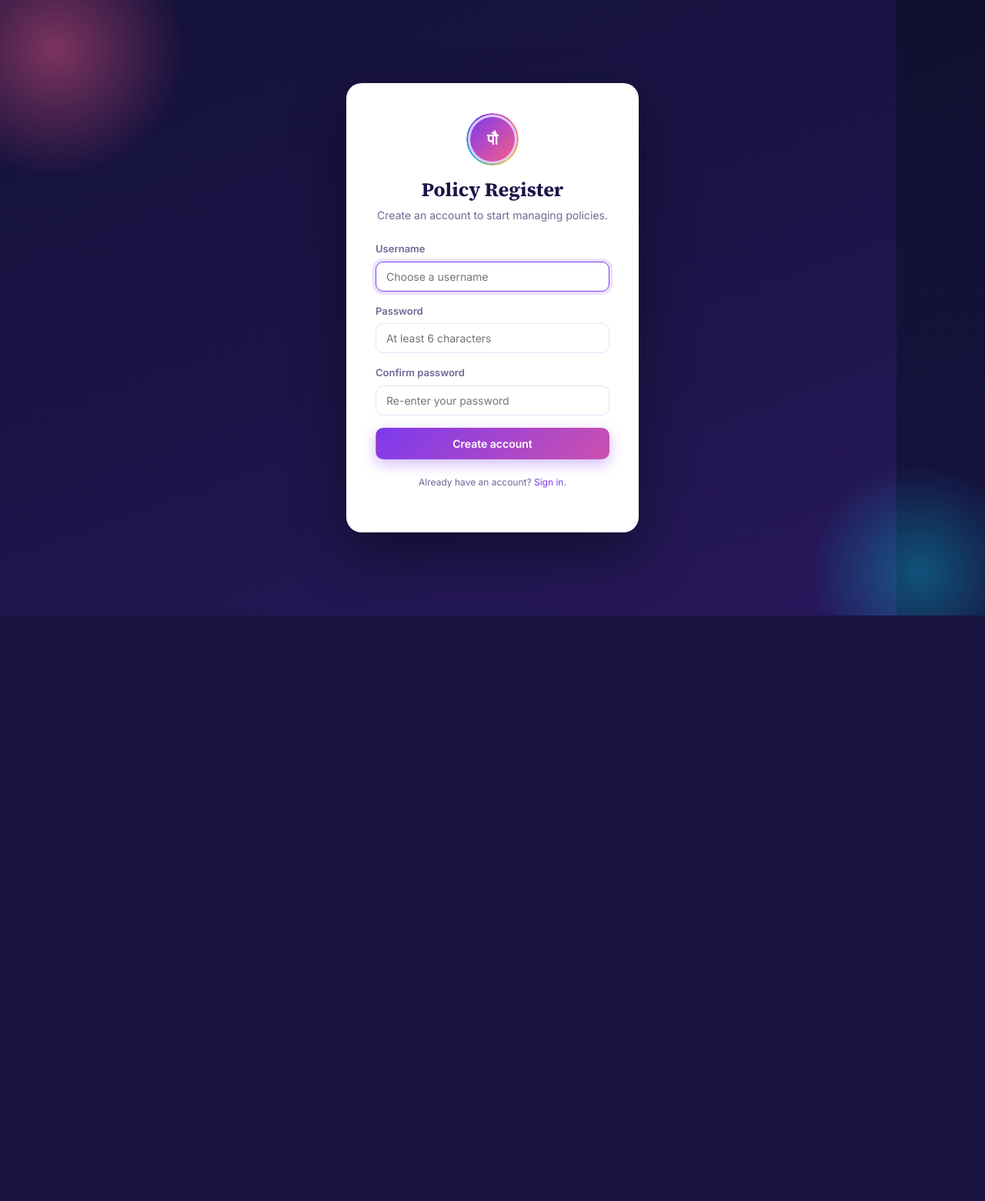
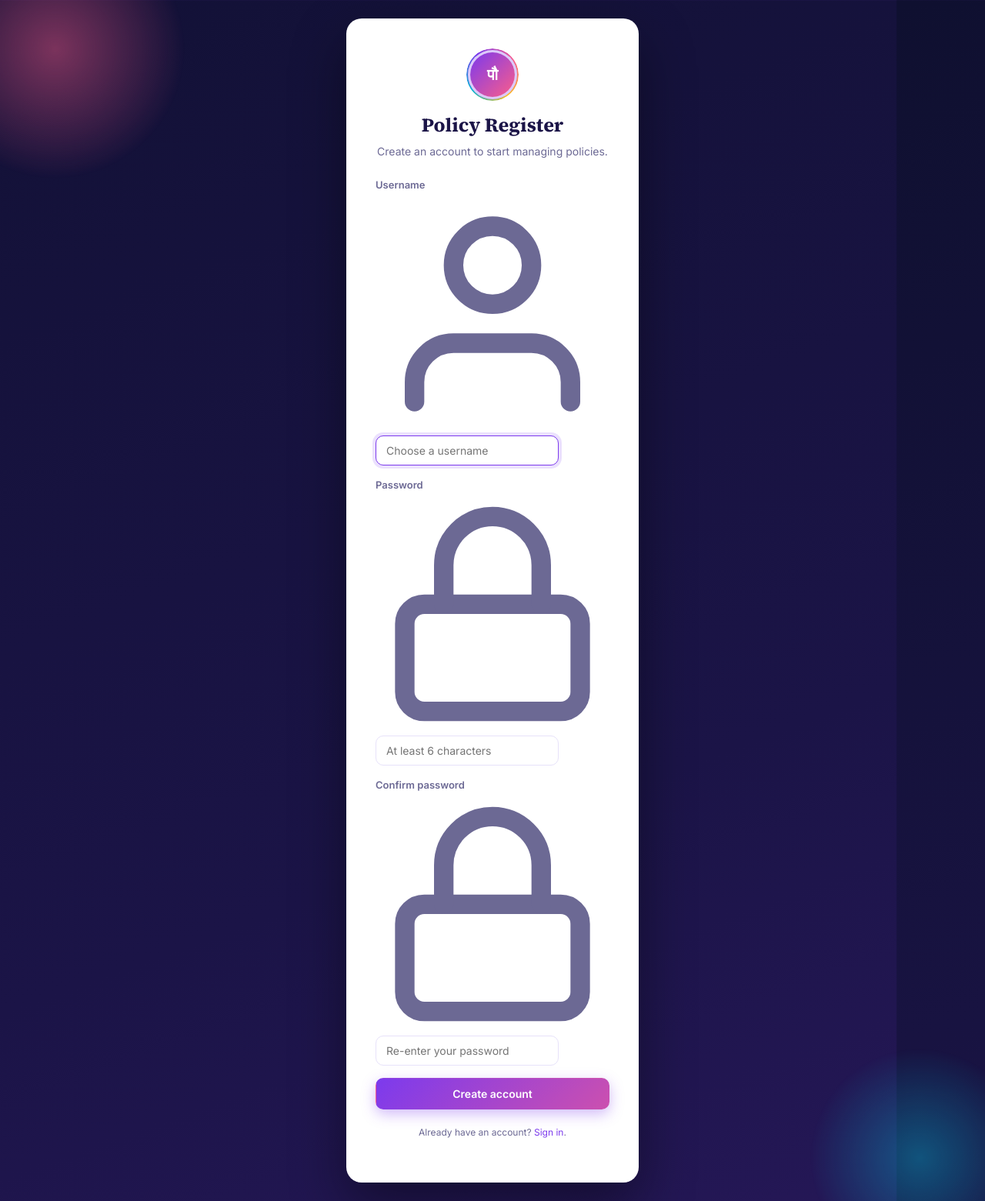
Before and after one commit to Biswajitpa/LIC-Manager, a Python web app: template templates/signup.html in a window 1280 px wide. Shown: the whole page at 77% size. Before the commit the page ends 800 px from the top, so only its background shows below. Run offline with Jinja, Linux system fonts and the light colour scheme; the template is opened without the code that fills it, so the values that code supplies are empty.

Commit message:
Update signup.html

```diff
--- a/templates/signup.html
+++ b/templates/signup.html
@@ -9,15 +9,33 @@
     <form method="POST" class="auth-form">
       <label>
         <span>Username</span>
-        <input type="text" name="username" placeholder="Choose a username" autocomplete="username" required autofocus minlength="3">
+        <div class="icon-field">
+          <svg class="icon-field-icon" viewBox="0 0 24 24" fill="none" stroke="currentColor" stroke-width="2" stroke-linecap="round" stroke-linejoin="round" aria-hidden="true">
+            <path d="M20 21v-2a4 4 0 0 0-4-4H8a4 4 0 0 0-4 4v2"/>
+            <circle cx="12" cy="7" r="4"/>
+          </svg>
+          <input type="text" name="username" placeholder="Choose a username" autocomplete="username" required autofocus minlength="3">
+        </div>
       </label>
       <label>
         <span>Password</span>
-        <input type="password" name="password" placeholder="At least 6 characters" autocomplete="new-password" required minlength="6">
+        <div class="icon-field">
+          <svg class="icon-field-icon" viewBox="0 0 24 24" fill="none" stroke="currentColor" stroke-width="2" stroke-linecap="round" stroke-linejoin="round" aria-hidden="true">
+            <rect x="3" y="11" width="18" height="11" rx="2"/>
+            <path d="M7 11V7a5 5 0 0 1 10 0v4"/>
+          </svg>
+          <input type="password" name="password" placeholder="At least 6 characters" autocomplete="new-password" required minlength="6">
+        </div>
       </label>
       <label>
         <span>Confirm password</span>
-        <input type="password" name="confirm_password" placeholder="Re-enter your password" autocomplete="new-password" required minlength="6">
+        <div class="icon-field">
+          <svg class="icon-field-icon" viewBox="0 0 24 24" fill="none" stroke="currentColor" stroke-width="2" stroke-linecap="round" stroke-linejoin="round" aria-hidden="true">
+            <rect x="3" y="11" width="18" height="11" rx="2"/>
+            <path d="M7 11V7a5 5 0 0 1 10 0v4"/>
+          </svg>
+          <input type="password" name="confirm_password" placeholder="Re-enter your password" autocomplete="new-password" required minlength="6">
+        </div>
       </label>
       <button type="submit" class="btn btn-primary btn-full">Create account</button>
     </form>
```
